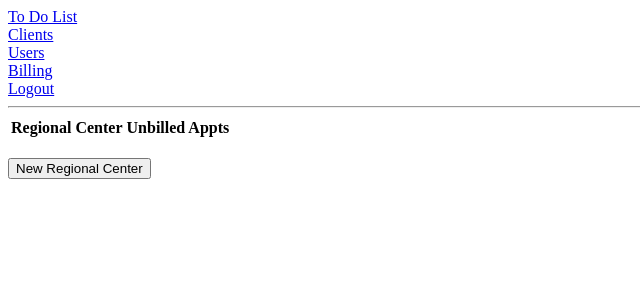
After one commit to rpp114/sbt_notes, a Flask app: page /billing in a window 1280 px wide. The commit adds this page. Shown: the top 300 px of the page, without its empty margins (0-640 px from the left). Run offline with Flask 2, Linux system fonts and the light colour scheme; a user stored in the database is signed in; data that the repository does not hold is empty; parts of the project's set-up code (start-up, migrations or seed data) failed here and were passed over.

Commit message:
added billing landing page with Unbilled Appts Summary.  Needs Regional Center Edit and New, invoice pager

```diff
--- a/app/templates/base.html
+++ b/app/templates/base.html
@@ -6,6 +6,7 @@
     <div><a href="/user/tasklist">To Do List</a></div>
     <div><a href="/clients">Clients</a></div>
     <div><a href="/users">Users</a></a></div>
+    <div><a href="/billing">Billing</a></div>
     <div><a href="/logout">Logout</a></a></div>
     <hr />
     {% with messages = get_flashed_messages() %}
--- /dev/null
+++ b/app/templates/billing.html
@@ -0,0 +1,38 @@
+<!-- from base layout -->
+
+{% extends 'base.html' %}
+
+{% block content %}
+<table>
+    <tr>
+      <th>
+        Regional Center
+      </th>
+      <th>
+        Unbilled Appts
+      </th>
+      <th></th>
+      <th></th>
+    </tr>
+    {% for center_id in regional_centers %}
+
+    <tr>
+      <td>
+        {{regional_centers[center_id]['name']}}
+      </td>
+      <td>
+        {{regional_centers[center_id]['appts']}}
+      </td>
+      <td>
+        <button onclick="location.href='/billing/appts?center_id={{center_id}}'">Bill Appts</button>
+      </td>
+      <td>
+          <button onclick="location.href=''/regional_center?center_id={{center_id}}''">Edit Regional Center</button>
+      </td>
+    </tr>
+  {% endfor %}
+    </table>
+    <br />
+  <button onclick="location.href='/regional_center'">New Regional Center</button>
+
+{% endblock %}
--- a/app/views.py
+++ b/app/views.py
@@ -448,3 +448,30 @@ def client_auth():
 							client = client,
 							form = form,
 							auth = auth)
+
+
+############################
+# Billing Views
+############################
+
+@app.route('/billing')
+@login_required
+def billing():
+	print(current_user)
+	rcs = models.RegionalCenter.query.filter(models.RegionalCenter.id > 1).all()
+
+	u_appts = models.ClientAppt.query.filter(models.ClientAppt.cancelled == 0, models.ClientAppt.billing_xml_id == None, models.ClientAppt.client.has(models.Client.regional_center_id > 1)).all()
+
+	unbilled_appts = {}
+	for rc in rcs:
+		unbilled_appts[rc.id] = {'appts': 0, 'name': rc.name}
+
+	for appt in u_appts:
+		unbilled_appts[appt.client.regional_center.id]['appts'] += 1
+
+	for center in unbilled_appts:
+		print(unbilled_appts[center]['name'])
+		print(unbilled_appts[center]['appts'])
+
+	return render_template('billing.html',
+							regional_centers=unbilled_appts)
```
